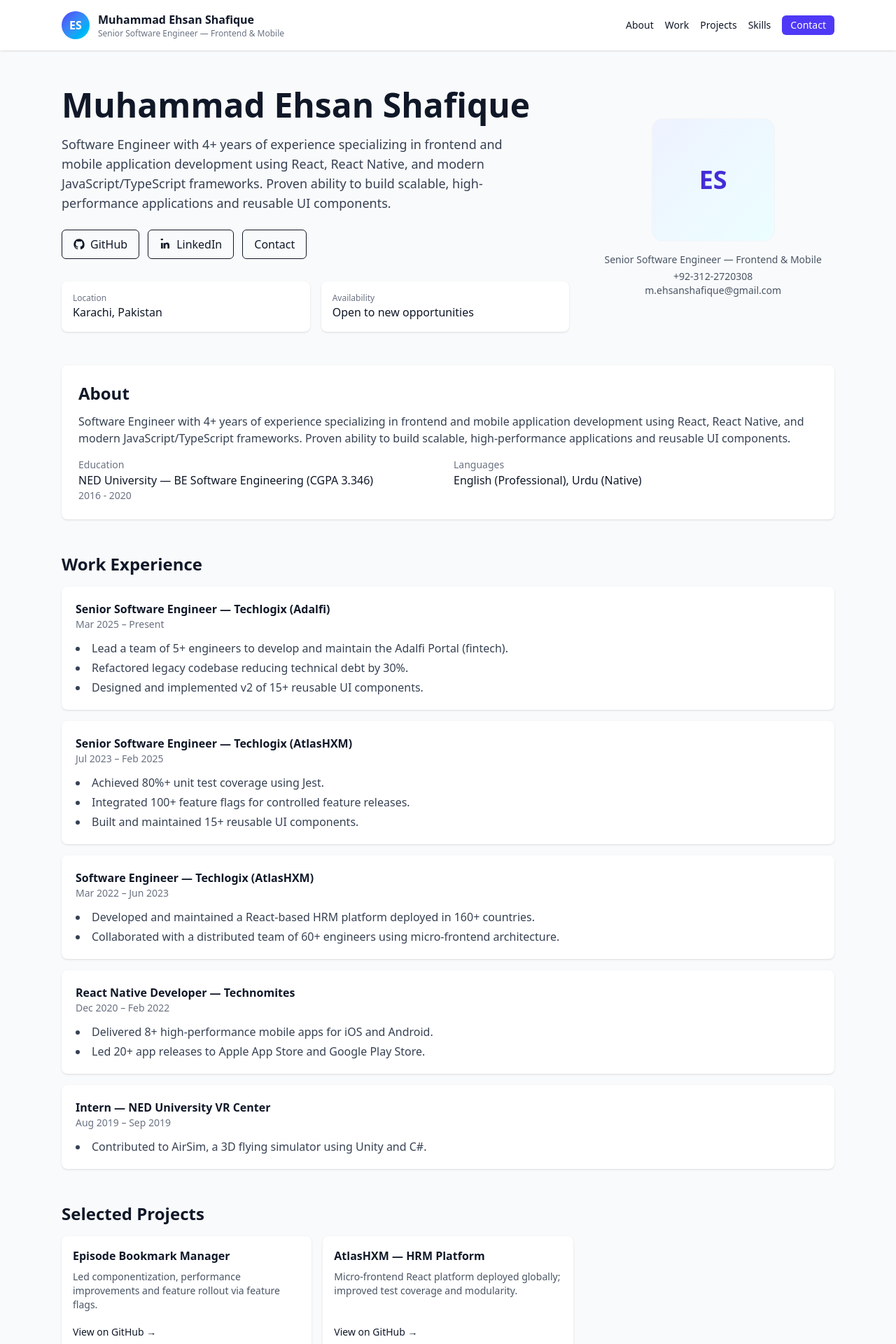
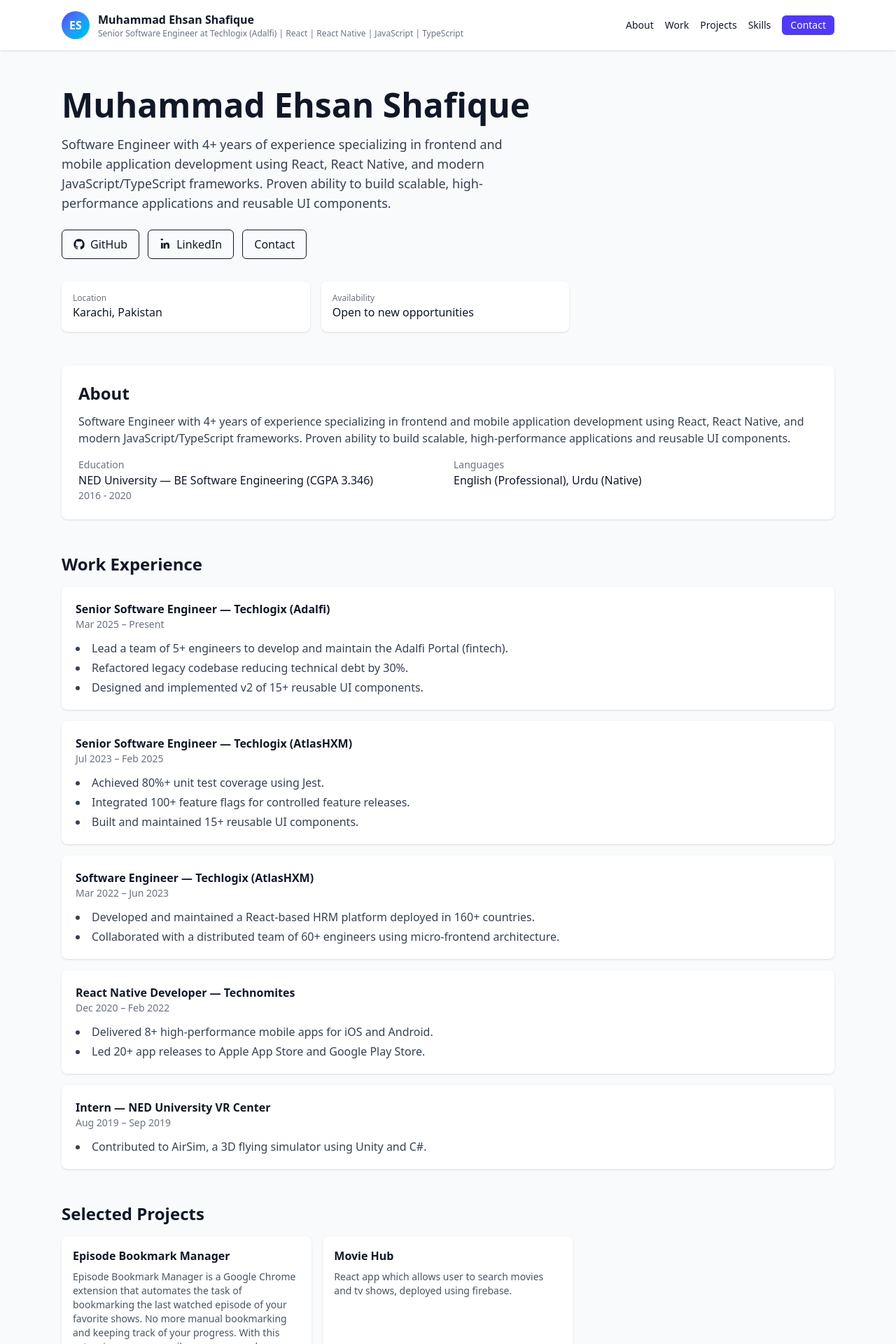
Before and after one commit to ehsanexe/my-portfolio, a React (Vite) app: page / in a window 1280 px wide. Shown: the top 1920 px of the page at 70% size. Built offline with nearby package versions, Linux system fonts and the light colour scheme.

Commit message:
Update profile title and project descriptions for clarity and detail

```diff
--- a/src/App.jsx
+++ b/src/App.jsx
@@ -7,7 +7,8 @@
   email: "m.ehsanshafique@gmail.com",
   github: "https://github.com/ehsanexe",
   linkedin: "https://linkedin.com/in/ehsan-shafique-0a366a1b6",
-  title: "Senior Software Engineer — Frontend & Mobile",
+  title:
+    "Senior Software Engineer at Techlogix (Adalfi) | React | React Native | JavaScript | TypeScript",
   summary:
     "Software Engineer with 4+ years of experience specializing in frontend and mobile application development using React, React Native, and modern JavaScript/TypeScript frameworks. Proven ability to build scalable, high-performance applications and reusable UI components.",
 };
@@ -73,12 +74,12 @@
 const projects = [
   {
     title: "Episode Bookmark Manager",
-    desc: "Led componentization, performance improvements and feature rollout via feature flags.",
+    desc: "Episode Bookmark Manager is a Google Chrome extension that automates the task of bookmarking the last watched episode of your favorite shows. No more manual bookmarking and keeping track of your progress. With this extension, you can easily resume your shows right where you left off.",
     link: "https://chromewebstore.google.com/detail/episode-bookmark-manager/fbacjjfkhoipheiadbdpmokpgcofploa/related?hl=en&authuser=1&pli=1",
   },
   {
-    title: "AtlasHXM — HRM Platform",
-    desc: "Micro-frontend React platform deployed globally; improved test coverage and modularity.",
+    title: "Movie Hub",
+    desc: "React app which allows user to search movies and tv shows, deployed using firebase.",
     link: "https://movie-hub-771cb.firebaseapp.com/",
   },
 ];
@@ -185,19 +186,6 @@
               </div>
             </div>
           </div>
-
-          <div className="hidden md:flex md:flex-col items-center gap-4">
-            <div className="h-44 w-44 rounded-2xl bg-gradient-to-br from-indigo-50 to-cyan-50 flex items-center justify-center border border-gray-100">
-              {/* Placeholder avatar */}
-              <div className="text-4xl font-bold text-indigo-700">ES</div>
-            </div>
-
-            <div className="text-sm text-gray-600 text-center">
-              <div className="font-medium">{profile.title}</div>
-              <div className="mt-1">{profile.phone}</div>
-              <div>{profile.email}</div>
-            </div>
-          </div>
         </section>
 
         {/* ABOUT */}
@@ -263,7 +251,7 @@
                     rel="noreferrer"
                     className="text-sm font-medium hover:text-indigo-600"
                   >
-                    View on GitHub →
+                    View Project →
                   </a>
                 </div>
               </div>
```
